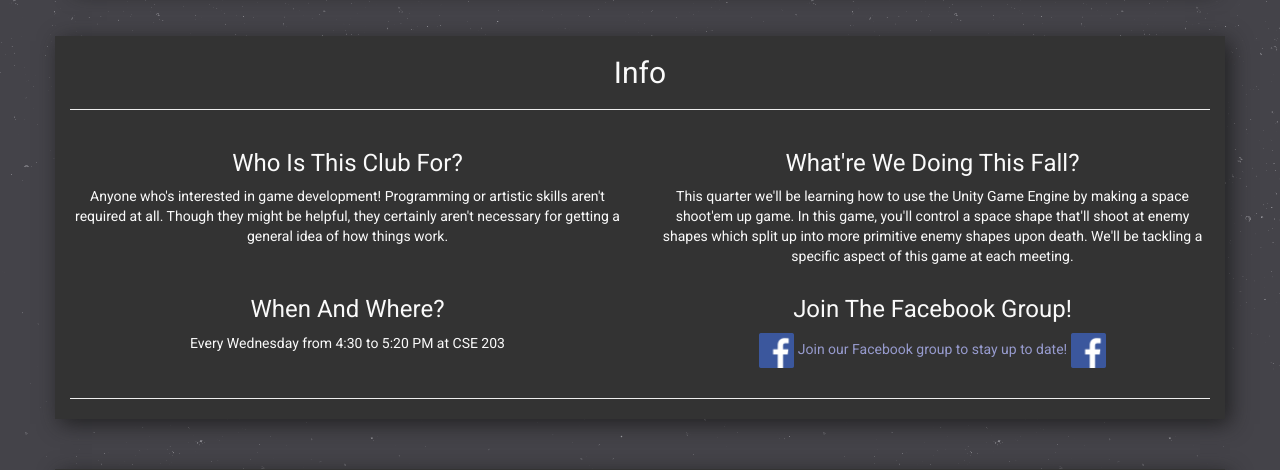
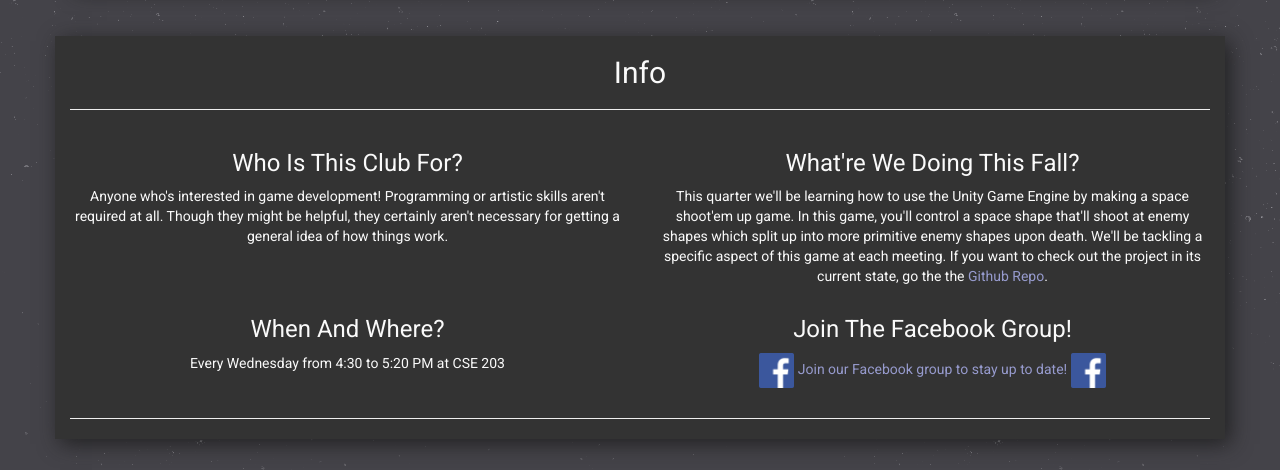
Before and after one commit to BluBambu/GameDevWebsite, a PHP site: page / in a window 1280 px wide. Shown: the part 538-1008 px from the top of the page. Run offline with PHP 8.4, Linux system fonts and the light colour scheme; grey boxes labelled with a size stand in for pictures from a placeholder-image service; some libraries are stand-ins or nearby versions.

Commit message:
Added project link

```diff
--- a/proj/index.php
+++ b/proj/index.php
@@ -185,7 +185,8 @@ function proj_end() {
                             This quarter we'll be learning how to use the Unity Game Engine by making a space shoot'em up game.
                             In this game, you'll control a space shape that'll shoot at enemy shapes which split up into
                             more primitive enemy shapes upon death. We'll be tackling a specific aspect of this game
-                            at each meeting.
+                            at each meeting. If you want to check out the project in its current state, go the the
+                            <a href="https://github.com/BluBambu/SpaceShapes">Github Repo</a>.
                         </p>
                     </div>
                 </div>
```
